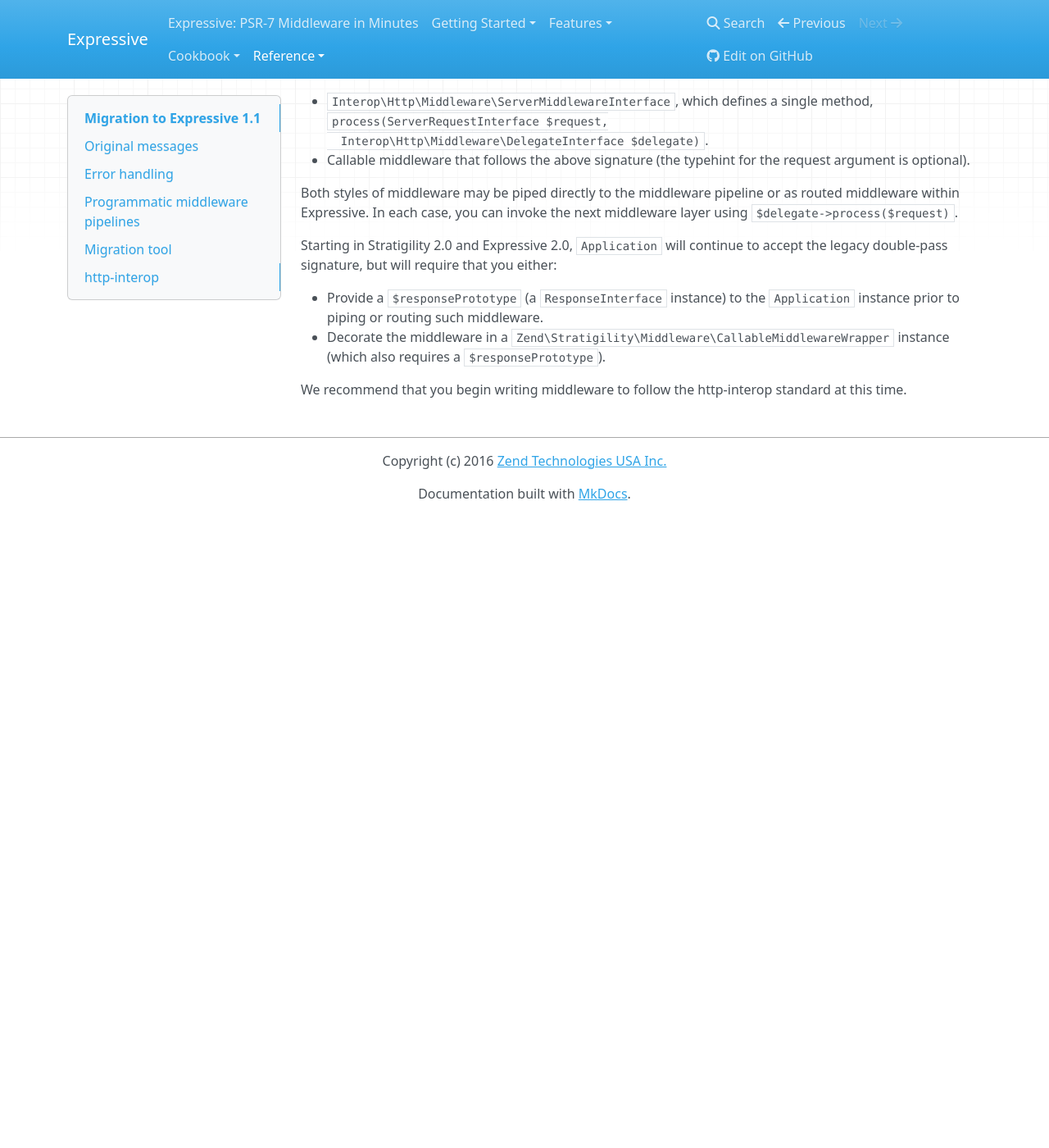
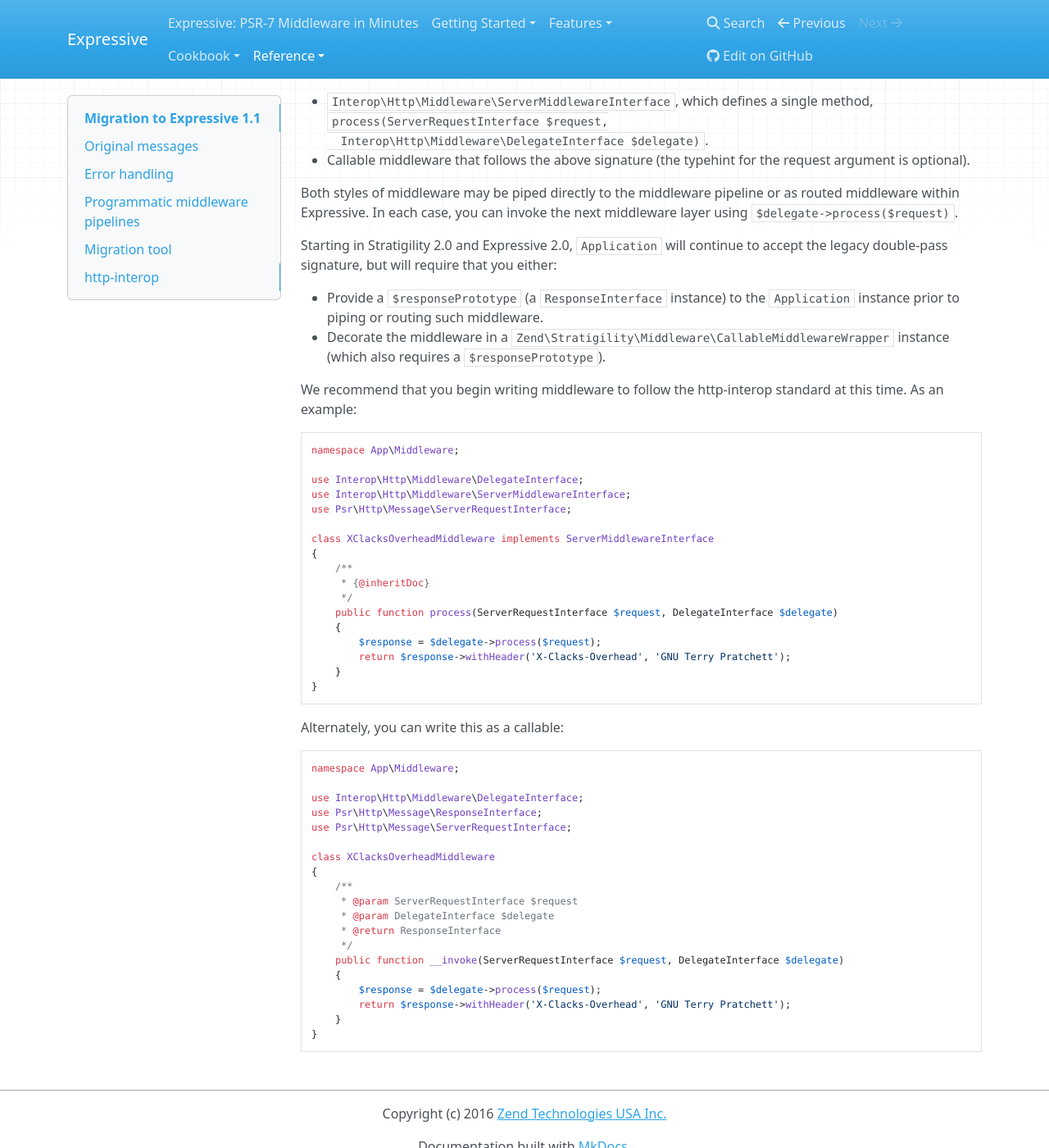
Before and after one commit to zendframework/zend-expressive, an MkDocs documentation site: the page built from doc/book/reference/migration/to-v1.1.md, in a window 1280 px wide and 1400 px high, scrolled down 9889 px. Shown: the whole window at 82% size. Built offline with MkDocs 1.6.1, drawn with Linux system fonts in a browser that asks for light colours; nearby versions of some CDN libraries; old or Windows-style settings are respelled for this version of MkDocs; before the commit the page ends 10519 px from its top, so only the background shows below that.

Commit message:
Added examples of http-interop middleware
- Per @xtreamwayz

````diff
--- a/doc/book/reference/migration/to-v1.1.md
+++ b/doc/book/reference/migration/to-v1.1.md
@@ -557,4 +557,48 @@
   instance (which also requires a `$responsePrototype`).
 
 We recommend that you begin writing middleware to follow the http-interop
-standard at this time.
+standard at this time. As an example:
+
+```php
+namespace App\Middleware;
+
+use Interop\Http\Middleware\DelegateInterface;
+use Interop\Http\Middleware\ServerMiddlewareInterface;
+use Psr\Http\Message\ServerRequestInterface;
+
+class XClacksOverheadMiddleware implements ServerMiddlewareInterface
+{
+    /**
+     * {@inheritDoc}
+     */
+    public function process(ServerRequestInterface $request, DelegateInterface $delegate)
+    {
+        $response = $delegate->process($request);
+        return $response->withHeader('X-Clacks-Overhead', 'GNU Terry Pratchett');
+    }
+}
+```
+
+Alternately, you can write this as a callable:
+
+```php
+namespace App\Middleware;
+
+use Interop\Http\Middleware\DelegateInterface;
+use Psr\Http\Message\ResponseInterface;
+use Psr\Http\Message\ServerRequestInterface;
+
+class XClacksOverheadMiddleware
+{
+    /**
+     * @param ServerRequestInterface $request
+     * @param DelegateInterface $delegate
+     * @return ResponseInterface
+     */
+    public function __invoke(ServerRequestInterface $request, DelegateInterface $delegate)
+    {
+        $response = $delegate->process($request);
+        return $response->withHeader('X-Clacks-Overhead', 'GNU Terry Pratchett');
+    }
+}
+```
````
